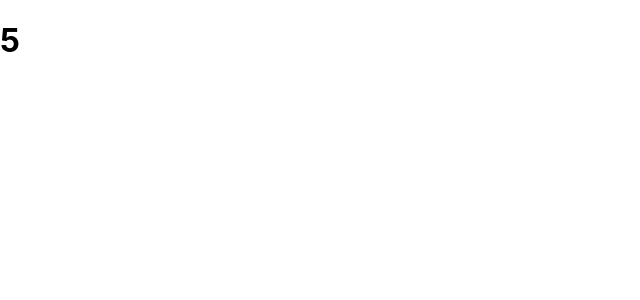
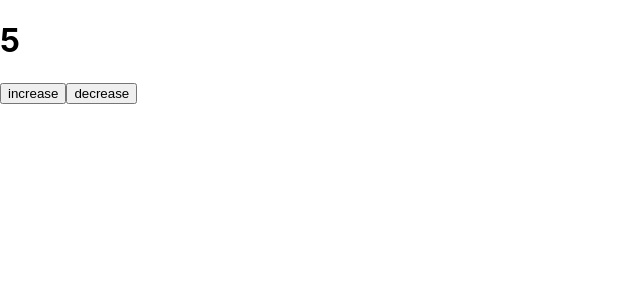
Before and after one commit to mrvanagas/react-app-1, a React (Create React App) app: page / in a window 1280 px wide. Shown: the top 300 px of the page, without its empty margins (0-640 px from the left). Built offline with nearby package versions, Linux system fonts and the light colour scheme.

Commit message:
feat: onClick event hook

```diff
--- a/src/App.jsx
+++ b/src/App.jsx
@@ -6,6 +6,10 @@
   return (
     <div>
      <h1>{counter}</h1>
+     <div>
+       <button onClick={() => setCounter(counter +1)}>increase</button>
+       <button onClick={() => setCounter(counter -1)}>decrease</button>
+     </div>
     </div>
   );
 }
```
